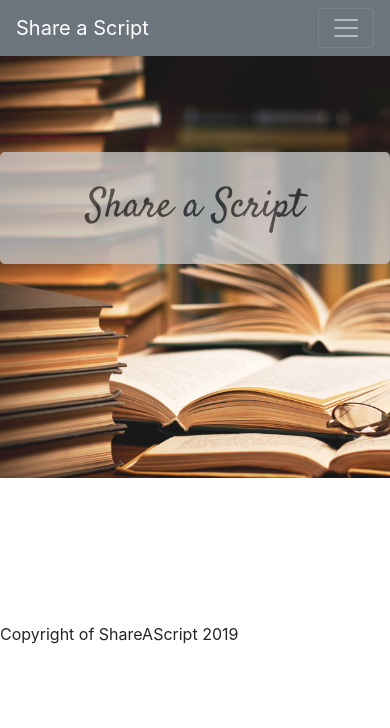
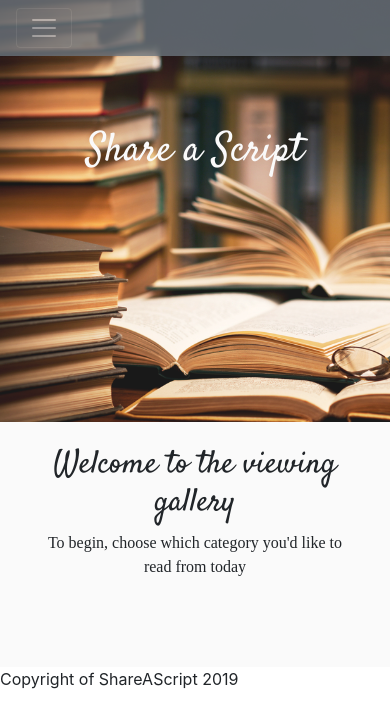
Before and after one commit to Seabhac-94/share_a_script, a Flask app: page /view_scripts in a window 390 px wide. Shown: the top 728 px of the page. Run offline with Flask 2, Linux system fonts and the light colour scheme; data that the repository does not hold is empty; some libraries are stand-ins or nearby versions; some web fonts are replaced.

Commit message:
styled pages for fonts, bg color, edited navbar and jumbotron color w/media queries

```diff
--- a/static/css/style.css
+++ b/static/css/style.css
@@ -18,8 +18,19 @@
 }
 
 .jumbotron {
+    background-color:transparent;
+    color: #fafafa;
+}
+
+.navbar{
+    opacity: 0.8;
+}
+.dropdown-menu {
     background-color: silver;
-    opacity: 0.8;
+}
+
+.main-bg{
+    background-color: #fafafa;
 }
 
 /* --- index.html --- */
@@ -78,5 +89,19 @@
     width: 9rem;
     background-color: brown;
     color: oldlace
+}
 
+.modal-header, .modal-footer {
+    background-color: silver;
+    opacity: 0.8;
 }
+
+
+
+/* --- Media Queries --- */
+
+@media(min-width: 1200px){
+.jumbotron {
+    color: black;
+}
+}
--- a/templates/base.html
+++ b/templates/base.html
@@ -16,8 +16,10 @@
 <body>
     <header>
         <!--Standard Nav-->
-        <nav class="navbar navbar-expand-lg navbar-dark bg-secondary">
+        <nav class="navbar navbar-expand-lg fixed-top navbar-dark bg-secondary second-font">
+            <div class="d-none d-md-block">
             <a class="navbar-brand" href="{{url_for('index')}}">Share a Script</a>
+        </div>
             <button class="navbar-toggler" type="button" data-toggle="collapse" data-target="#navbarNav"
                 aria-controls="navbarNav" aria-expanded="false" aria-label="Toggle navigation">
                 <span class="navbar-toggler-icon"></span>
@@ -32,6 +34,17 @@
                     <li class="nav-item">
                         <a class="nav-link" href="{{url_for('register')}}">Sign-Up</a>
                     </li>
+                    <li class="nav-item dropdown">
+                            <a class="nav-link dropdown-toggle" href="#" id="navbarDropdown" role="button"
+                                data-toggle="dropdown" aria-haspopup="true" aria-expanded="false">
+                                Menu
+                            </a>
+                            <div class="dropdown-menu" aria-labelledby="navbarDropdown">
+                                <a class="dropdown-item" href="{{url_for('share_a_script')}}">Share Your Story</a>
+                                <a class="dropdown-item" href="{{url_for('view_scripts')}}">View Scripts</a>
+
+                            </div>
+                        </li>
                 </ul>
                 <!--Nav items if user logged in-->
                 {% else %}
@@ -41,6 +54,17 @@
                     </li>
                     <li class="nav-item">
                         <a class="nav-link" href="{{url_for('logout')}}">Logout</a>
+                    </li>
+                    <li class="nav-item dropdown">
+                        <a class="nav-link dropdown-toggle" href="#" id="navbarDropdown" role="button"
+                            data-toggle="dropdown" aria-haspopup="true" aria-expanded="false">
+                            Menu
+                        </a>
+                        <div class="dropdown-menu" aria-labelledby="navbarDropdown">
+                            <a class="dropdown-item" href="{{url_for('share_a_script')}}">Share Your Story</a>
+                            <a class="dropdown-item" href="{{url_for('view_scripts')}}">View Scripts</a>
+
+                        </div>
                     </li>
                 </ul>
                 {% endif %}
@@ -57,7 +81,7 @@
     </header>
 
 
-    <div class="container-fluid">
+    <div class="container-fluid main-bg">
         {% block content %}
         {% endblock %}
     </div>
--- a/templates/scripts.html
+++ b/templates/scripts.html
@@ -1,9 +1,15 @@
 {% extends 'base.html' %}
 {% block content %}
 
+<div class="row py-4">
+    <div class="col-10 offset-1 col-lg-6 offset-lg-3 text-center">
+        <h2 class="main-heading">Welcome to the viewing gallery</h2>
+        <p class="second-font">To begin, choose which category you'd like to read from today</p>
+    </div>
+</div>
 
 <!---Horizontal List--->
-<div class="row py-5">
+<div class="row second-font">
     <div class=" col-12">
         <div id="list-example" class="list-group list-group-horizontal-lg pb-5">
             {% for each_category in categories %}
@@ -15,13 +21,13 @@
 </div>
 
 <!--- Categories & Scripts Returned --->
-<div class="row">
+<div class="row second-font">
     {% for each_category in categories %}
     <div class="col-12 text-center">
 
         <!--Vertical List of Categories-->
-        <div id="cat_{{each_category._id}}">
-            {{each_category.category_name}}
+        <div class="py-4 main-heading" id="cat_{{each_category._id}}">
+           <h3> {{each_category.category_name}} </h3>
         </div>
 
         <!--Modal set-up-->
@@ -29,18 +35,16 @@
             {% for each_script in scripts %}
             {% if each_category.category_name == each_script.category_name  %}
 
-            <div class="col-sm-6 col-md-4 inline-block text-center py-sm-2 py-md-4">
+            <div class="col-6 col-md-4 text-center py-2 py-md-4">
 
                 <!--Titles of Books/Scripts-->
 
                     <button class="btn book-btn align-top" type="button" data-toggle="collapse"
-                    data-target="#content_{{each_script._id}}" aria-expanded="false" aria-controls="collapseExample">
+                        data-target="#content_{{each_script._id}}" aria-expanded="false"
+                        aria-controls="collapseExample">
                         {{ each_script.title }}
                         <p class="pt-1"><small>{{each_script.first_name}} {{each_script.last_name}}</small></p>
                     </button>
-
-
-
 
                     <!--Chapters in that Book-->
                     <div class="collapse pt-2" id="content_{{each_script._id}}">
@@ -53,6 +57,7 @@
                             </div>
                         </button>
                     </div>
+
 
 
 
@@ -72,7 +77,8 @@
                                 {{each_script.script}}
                             </div>
                             <div class="modal-footer">
-                                <p><small>By {{each_script.first_name}} {{each_script.last_name}}</small></p>
+                                <p class="pt-2">By {{each_script.first_name}} {{each_script.last_name}}</p>
+                                <hr>
                                 <button type="button" class="btn btn-secondary" data-dismiss="modal">Close</button>
                             </div>
                         </div>
--- a/templates/share_a_script.html
+++ b/templates/share_a_script.html
@@ -3,7 +3,7 @@
 
 
 <!--Form for sharing work-->
-<div class="container py-2">
+<div class="container py-2 second-font">
     <div class="row">
         <div class="col-6 offset-3">
             <form method="POST" action="{{ url_for('insert_script') }}">
@@ -41,7 +41,7 @@
                     <textarea rows="20" cols="50" class="form-control" name="script"
                         placeholder="Once Upon a Time..."></textarea>
                 </div>
-                <button type="submit" class="btn btn-primary btn-block">Share my Story</button>
+                <button type="submit" class="btn btn-secondary btn-block">Share my Story</button>
             </form>
             <br>
         </div>
```
Lines whose indentation alone changed are shown as unchanged.
